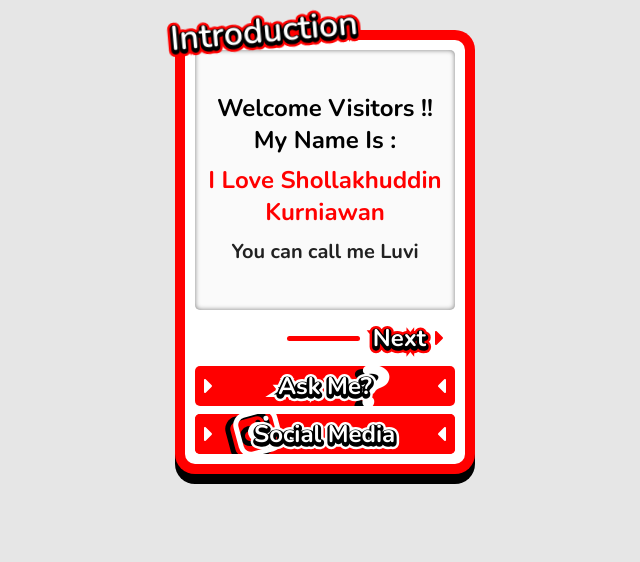
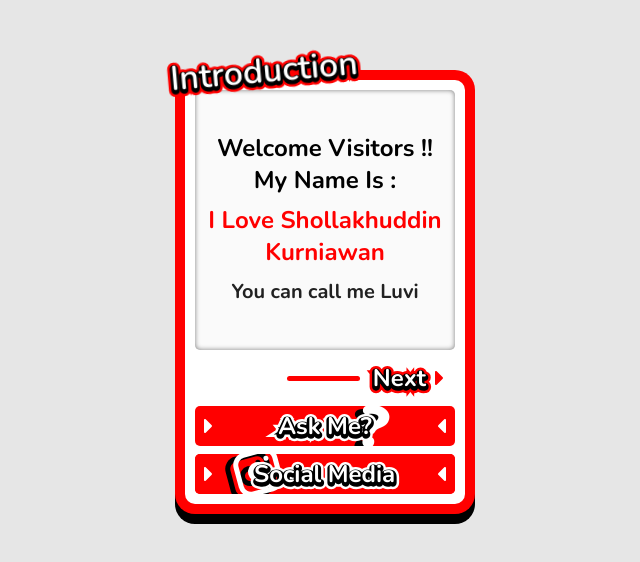
Before and after one commit to lluuvvii/my-personal-web-nextjs, a Next.js app: page / in a window 1280 px wide. Shown: the top 562 px of the page, without its empty margins (315-955 px from the left). Built offline with nearby package versions, Linux system fonts and the light colour scheme.

Commit message:
update padding layout

```diff
--- a/src/app/(Home)/page.tsx
+++ b/src/app/(Home)/page.tsx
@@ -7,7 +7,7 @@ import ScrollAnimation from '../components/animateOnScroll/ScrollAnimation'
 const Home = () => {
   return (
     <Container sx={{ overflow: 'hidden' }}>
-      <Box p={5}>
+      <Box p={10}>
         <Grid container spacing={2} justifyContent='center'>
           <Grid item>
             <IntroductionCard />
```
